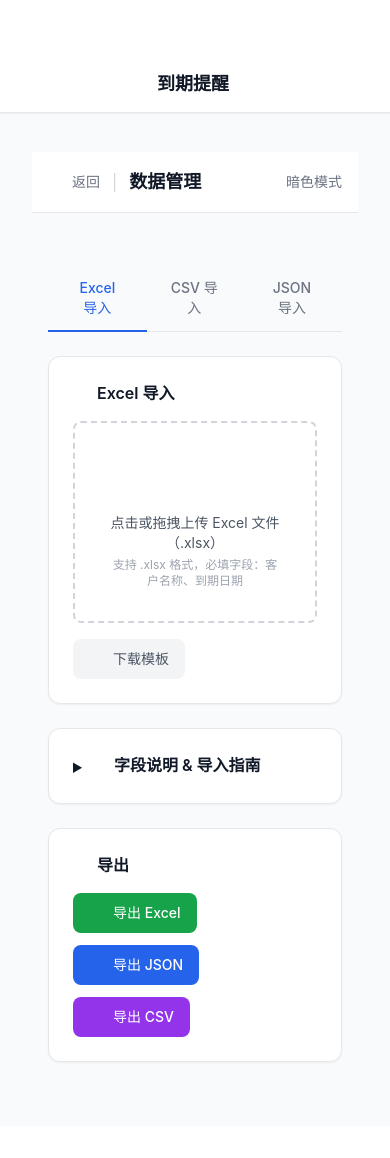
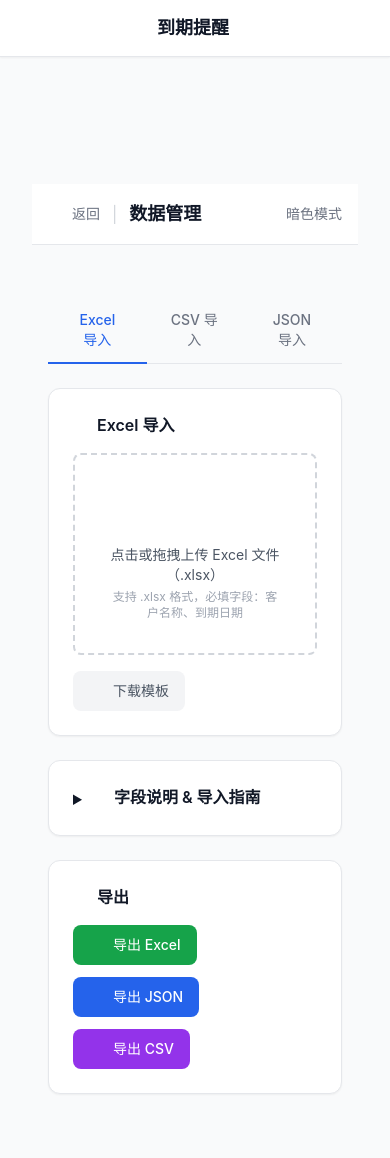
Before and after one commit to gosbyte/monitor, a Flask app: page /add_batch in a window 390 px wide. Before the commit the page ends 1063 px from the top, so only its background shows below. Run offline with Flask 3, Linux system fonts and the light colour scheme; a user stored in the database is signed in; data comes from the database, SQL or seed files in the repository.

Commit message:
fix: mobile layout — correct header padding and main content offset
- Remove pt-14 from mobile header (unnecessary, wastes 56px)
- Change main content pt-20 to pt-[112px] so content starts below fixed header
- Desktop: mobile header is display:none, so md:pt-8 applies normally
- Mobile: 112px = 56px header + 56px buffer

Also: dark.css deployed (43 rules now working after @layer base removal)

```diff
--- a/templates/base.html
+++ b/templates/base.html
@@ -52,7 +52,7 @@
   <a href="#main-content" class="skip-link">跳转到主要内容</a>
 
   <!-- Mobile Header (always visible on mobile) -->
-  <header class="mobile-header bg-white dark:bg-gray-800 shadow-sm border-b border-gray-200 dark:border-gray-700 fixed top-0 left-0 right-0 z-40 pt-14">
+  <header class="mobile-header bg-white dark:bg-gray-800 shadow-sm border-b border-gray-200 dark:border-gray-700 fixed top-0 left-0 right-0 z-40">
     <div class="flex items-center justify-between px-4 h-14">
       <button id="mobile-menu-btn" type="button" class="p-2 rounded-lg hover:bg-gray-100 dark:hover:bg-gray-700 focus:outline-none focus:ring-2 focus:ring-blue-500" aria-label="打开菜单">
         <i data-lucide="menu" class="w-5 h-5 inline-block"></i>
@@ -121,7 +121,7 @@
     </aside>
 
     <!-- Main Content -->
-    <main id="main-content" class="flex-1 p-4 md:p-6 lg:p-8 pt-20 md:pt-8">
+    <main id="main-content" class="flex-1 p-4 md:p-6 lg:p-8 pt-[112px] md:pt-8">
       <!-- Flash Messages -->
       {% with messages = get_flashed_messages(with_categories=true) %}
         {% if messages %}
```
